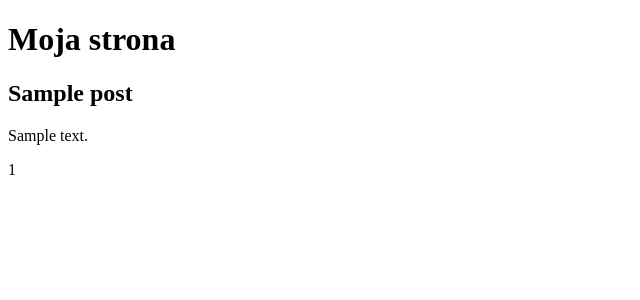
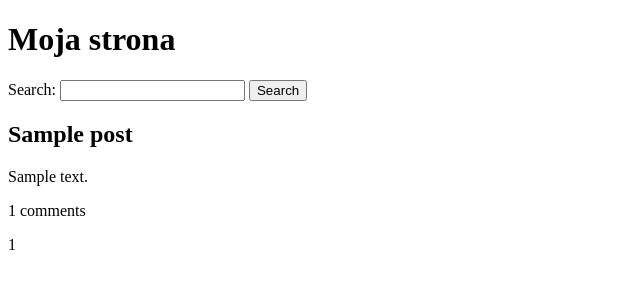
Before and after one commit to patpietryg/projectTiOK, a FastAPI app: template templates/index.html in a window 1280 px wide. Shown: the top 300 px of the page, without its empty margins (0-640 px from the left). Run offline with FastAPI, Linux system fonts and the light colour scheme; the template is opened without the code that fills it: most values are stand-ins (such as "Sample title", 1, 10 or a date in 2020).

Commit message:
added search form

```diff
--- a/main.py
+++ b/main.py
@@ -9,12 +9,31 @@ app.mount("/static", StaticFiles(directory="static"), name="static")
 
 templates = Jinja2Templates(directory="templates")
 
+def get_comments_count(post_id):
+    url = f"https://jsonplaceholder.typicode.com/comments?postId={post_id}"
+    try:
+        response = requests.get(url)
+        response.raise_for_status()
+        comments = response.json()
+        return len(comments)
+    except requests.exceptions.RequestException as e:
+        print(f"Error fetching comments for post {post_id}: {e}")
+        return 0
+    except ValueError as e:
+        print(f"Error parsing comments response for post {post_id}: {e}")
+        return 0
+
 @app.get("/")
-async def read_root(request: Request, page: int = 1):
-    response = requests.get(f"https://jsonplaceholder.typicode.com/posts?_page={page}&_limit=10")
+async def read_root(request: Request, page: int = 1, body_length_min: int = None, body_length_max: int = None, search: str = None):
+    url = f"https://jsonplaceholder.typicode.com/posts?_page={page}&_limit=10"
+    if search:
+        url += f"&q={search}"
+    response = requests.get(url)
     posts = response.json()
     total_count = int(response.headers["x-total-count"])
     total_pages = (total_count + 9) // 10
+    for post in posts:
+        post["comments_count"] = get_comments_count(post["id"])
     return templates.TemplateResponse("index.html", {"request": request, "posts": posts, "total_pages": total_pages, "current_page": page})
 
 @app.get("/posts")
--- a/templates/index.html
+++ b/templates/index.html
@@ -6,10 +6,19 @@
 </head>
 <body>
     <h1>Moja strona</h1>
+    <div>
+        <form method="GET" action="/">
+            <label for="search">Search:</label>
+            <input type="text" id="search" name="search">
+            <button type="submit">Search</button>
+        </form>
+    </div>
+
     {% for post in posts %}
     <div class="post">
         <h2>{{ post.title }}</h2>
          <p>{% if post.body|length <= 40 %}{{ post.body }}{% else %}{{ post.body[:40] }}...{% endif %}</p>
+        <p>{{ post.comments_count }} comments</p>
     </div>
     {% endfor %}
     <div id="pagination">
```
